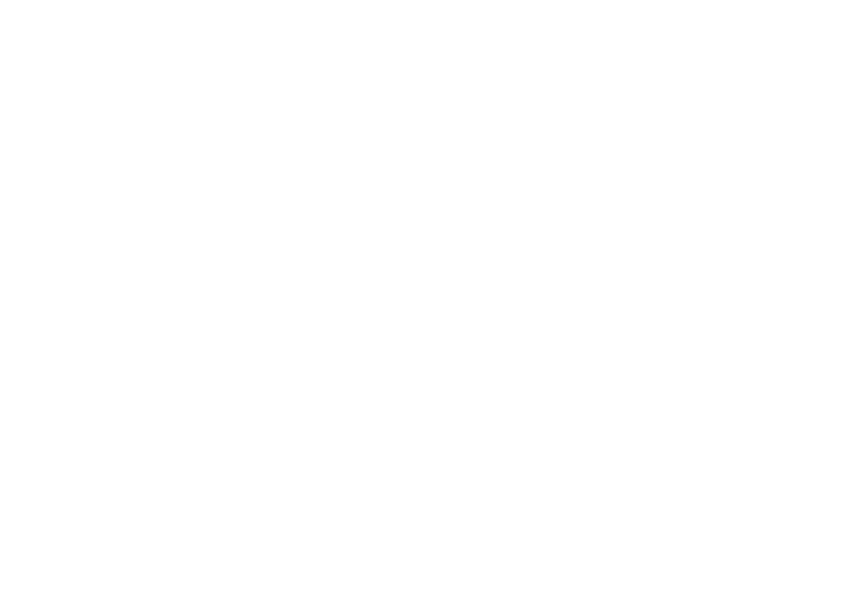
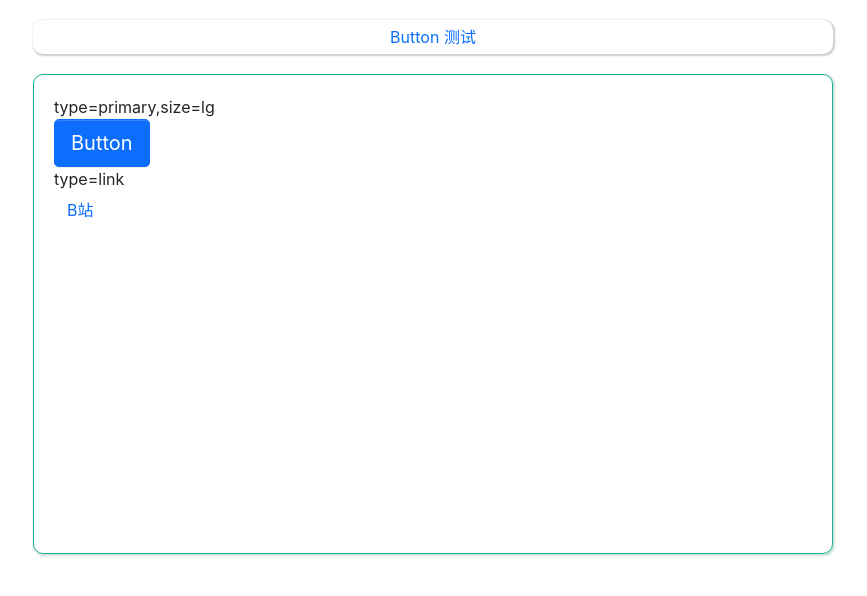
Before and after one commit to BetaCatPro/Railgun, a React (Create React App) app: page / in a window 1280 px wide. Shown: the top 596 px of the page, without its empty margins (207-1074 px from the left). Built offline with nearby package versions, Linux system fonts and the light colour scheme.

Commit message:
feat: 完成 Button 组件

```diff
--- a/package.json
+++ b/package.json
@@ -23,6 +23,7 @@
         "react": "^18.2.0",
         "react-docgen": "^5.4.3",
         "react-dom": "^18.2.0",
+        "react-router-dom": "^6.11.0",
         "react-scripts": "5.0.1",
         "react-transition-group": "^4.4.5",
         "sass-loader": "^13.2.2",
--- a/src/App.tsx
+++ b/src/App.tsx
@@ -1,7 +1,25 @@
 import React from 'react'
+import { Routes, Route, Link } from 'react-router-dom'
+
+import { ButtonTest } from './views/ButtonTest'
+import NotFound from './views/NotFound'
 
 function App() {
-    return <div className="App" />
+    return (
+        <div className='App'>
+            <div className='test-context'>
+                <Link to="/button">Button 测试</Link>
+            </div>
+
+            <div className='test-view'>
+                <Routes>
+                    <Route path='/' element={<ButtonTest />} />
+                    <Route path='/button' element={<ButtonTest />} />
+                    <Route path='*' element={<NotFound />} />
+                </Routes>
+            </div>
+        </div>
+    )
 }
 
 export default App
--- /dev/null
+++ b/src/assets/styles/index.scss
@@ -0,0 +1,40 @@
+// config
+@import 'variables';
+
+//layout
+@import 'reboot';
+
+//mixin
+@import 'mixin';
+
+// animation
+@import 'animation';
+
+//Button
+@import '../../components/Button/style';
+
+.App {
+    display: flex;
+    flex-direction: column;
+    justify-content: center;
+    align-items: center;
+
+    .test-context {
+        width: 100vh;
+        box-shadow: 1px 1px 2px 1px #ccc;
+        border-radius: 10px;
+        margin: 20px;
+        padding: 5px;
+        display: flex;
+        justify-content: space-around;
+    }
+
+    .test-view {
+        width: 100vh;
+        height: 60vh;
+        padding: 20px;
+        border: 1px solid #15af93;
+        border-radius: 10px;
+        box-shadow: 1px 1px 2px 1px rgba(9, 112, 59, 0.2);
+    }
+}
--- a/src/index.tsx
+++ b/src/index.tsx
@@ -1,10 +1,20 @@
 import React from 'react'
 import { createRoot } from 'react-dom/client'
-import './styles/index.scss'
+import { BrowserRouter } from 'react-router-dom'
+
+import './assets/styles/index.scss'
 import App from './App'
 import * as serviceWorker from './serviceWorker'
 
 const root = createRoot(document.getElementById('root') as HTMLElement)
-root.render(<App />)
+
+root.render(
+    <React.StrictMode>
+        {/* history model */}
+        <BrowserRouter>
+            <App />
+        </BrowserRouter>
+    </React.StrictMode>
+)
 
 serviceWorker.unregister()
--- a/src/styles/index.scss
+++ /dev/null
@@ -1,14 +0,0 @@
-// config
-@import 'variables';
-
-//layout
-@import 'reboot';
-
-//mixin
-@import 'mixin';
-
-// animation
-@import 'animation';
-
-//Button
-@import '../components/Button/_style.scss';
--- /dev/null
+++ b/src/views/ButtonTest/index.tsx
@@ -0,0 +1,15 @@
+import React from "react"
+
+import Button from "../../components/Button/button"
+
+export const ButtonTest = () => {
+    return (
+        <div>
+            <div>type=primary,size=lg</div>
+            <Button btnType='primary' size='lg'>Button</Button>
+
+            <div>type=link</div>
+            <Button btnType="link" href="https://bilibili.com">B站</Button>
+        </div>
+    )
+}
--- /dev/null
+++ b/src/views/NotFound/index.tsx
@@ -0,0 +1,9 @@
+import React from "react"
+
+export default () => {
+    return (
+        <div>
+            404 page
+        </div>
+    )
+}
```
Also changed, not shown: .eslintrc.js, src/assets/styles/_animation.scss (renamed from src/styles/_animation.scss), src/assets/styles/_mixin.scss (renamed from src/styles/_mixin.scss), src/assets/styles/_reboot.scss (renamed from src/styles/_reboot.scss), src/assets/styles/_variables.scss (renamed from src/styles/_variables.scss), 1 other file (tests, documents, lock files or other folders).
